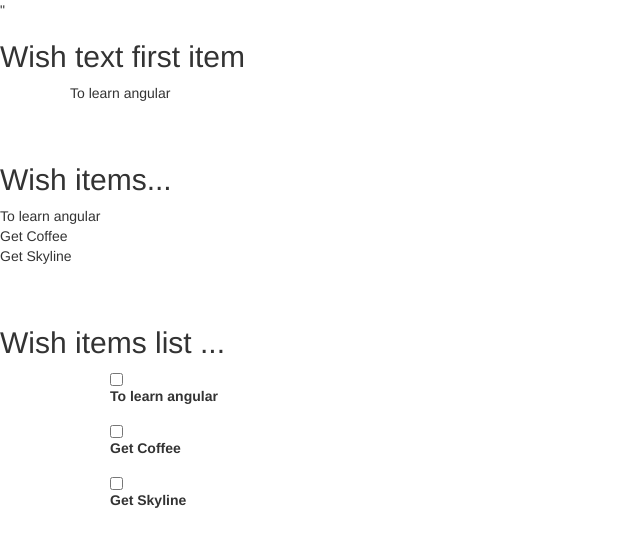
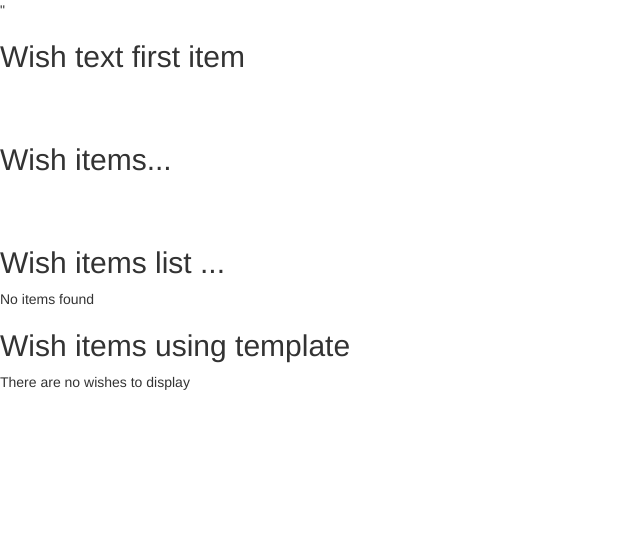
Before and after one commit to sanjayfernando83/Angular_Wishlist, an Angular app: page / in a window 1280 px wide. Shown: the top 546 px of the page, without its empty margins (0-640 px from the left). Built offline with nearby package versions, Linux system fonts and the light colour scheme.

Commit message:
using Ng Templates

```diff
--- a/src/app/app.component.html
+++ b/src/app/app.component.html
@@ -1,8 +1,13 @@
+
+
+
 <h2>Wish text first item</h2>
 
-<div class="container">
+<div class="container"  *ngIf = "Items.length>0" >
     <div>{{ Items[0].wishText }}</div>
 </div>
+
+
 
 <br>
 <br>
@@ -17,14 +22,54 @@
 <br><br>
 
 <h2>Wish items list ...</h2>
+
+  <div *ngIf = "Items.length==0">
+      No items found
+  </div>
+
+
+<div *ngIf = "Items.length>0">
   <div class="container">
     <ul class ="wish-list">
       <li *ngFor="let item of Items">
         <div class ="form-check">
-          <label class="form-check-label">
-                      <p> <input class="checkbox" type ="checkbox"  /> {{item.wishText}} </p>
+            <label class="form-check-label" *ngIf="item.isComplete">
+                        <input class="checkbox" type ="checkbox"  checked /> {{item.wishText}}
+            </label>
+            <label class="form-check-label" *ngIf="!item.isComplete">
+              <input class="checkbox" type ="checkbox"   /> {{item.wishText}}
             </label>
         </div>
       </li>
     </ul>
   </div>
+</div>
+
+
+<h2>Wish items using template</h2>
+
+<div *ngIf="Items.length==0; then noItems else showItems"></div>
+
+<ng-template #noItems>
+  There are no wishes to display
+</ng-template>
+
+<ng-template #showItems>
+
+<div *ngIf = "Items.length>0">
+  <div class="container">
+    <ul class ="wish-list">
+      <li *ngFor="let item of Items">
+        <div class ="form-check">
+            <label class="form-check-label" *ngIf="item.isComplete">
+                        <input class="checkbox" type ="checkbox"  checked /> {{item.wishText}}
+            </label>
+            <label class="form-check-label" *ngIf="!item.isComplete">
+              <input class="checkbox" type ="checkbox"   /> {{item.wishText}}
+            </label>
+        </div>
+      </li>
+    </ul>
+  </div>
+</div>
+</ng-template>
--- a/src/app/app.component.ts
+++ b/src/app/app.component.ts
@@ -13,11 +13,11 @@ import { NgFor, NgIf } from '@angular/common';
 export class AppComponent {
   title = 'wishlist';
 
-  Items = [
-
+  Items : WishItem[] = [
+/*
     new WishItem('To learn angular'),
     new WishItem("Get Coffee",true),
     new WishItem("Get Skyline")
-
+*/
   ]
 }
```
Lines whose indentation alone changed are shown as unchanged.
